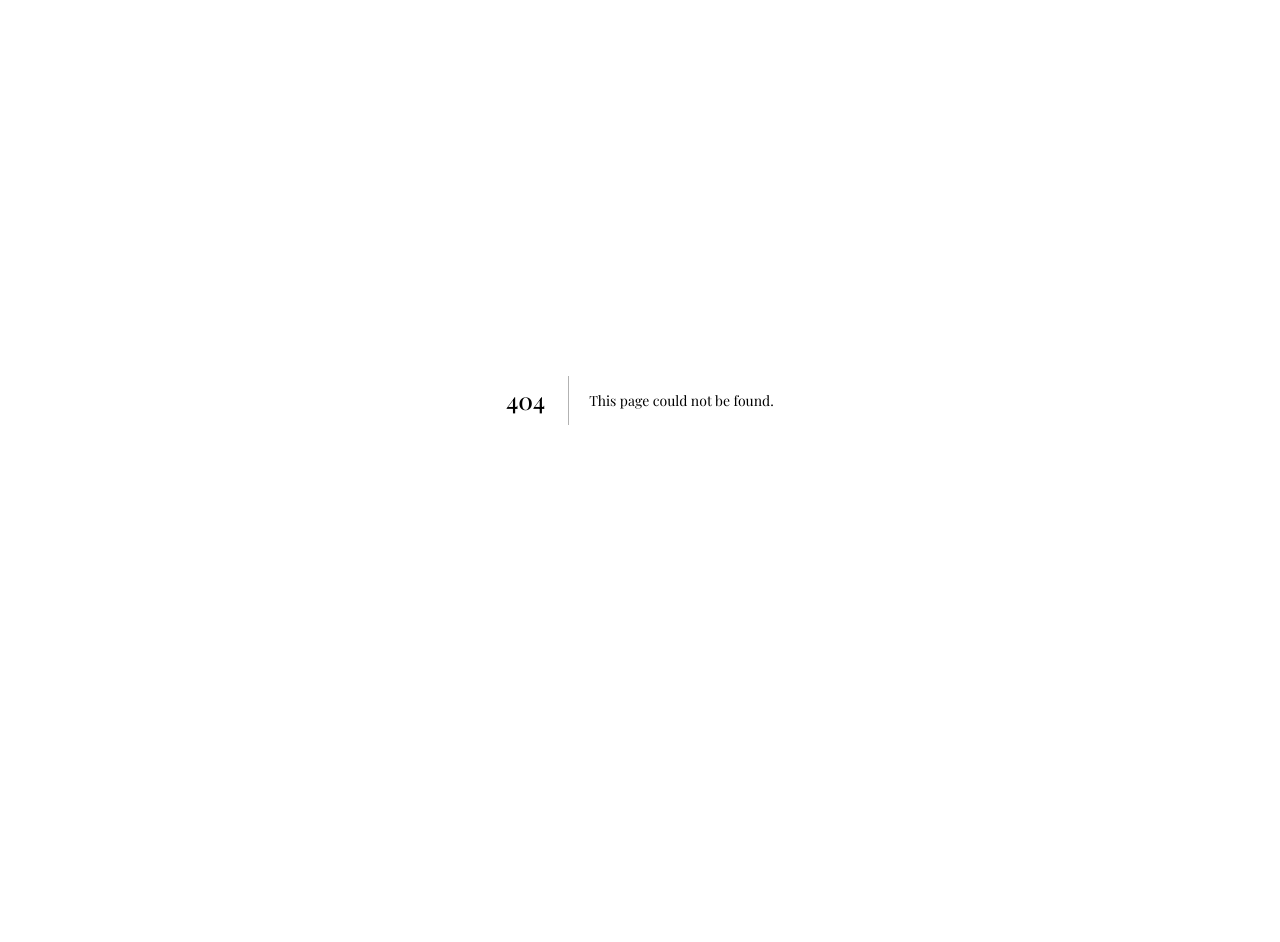
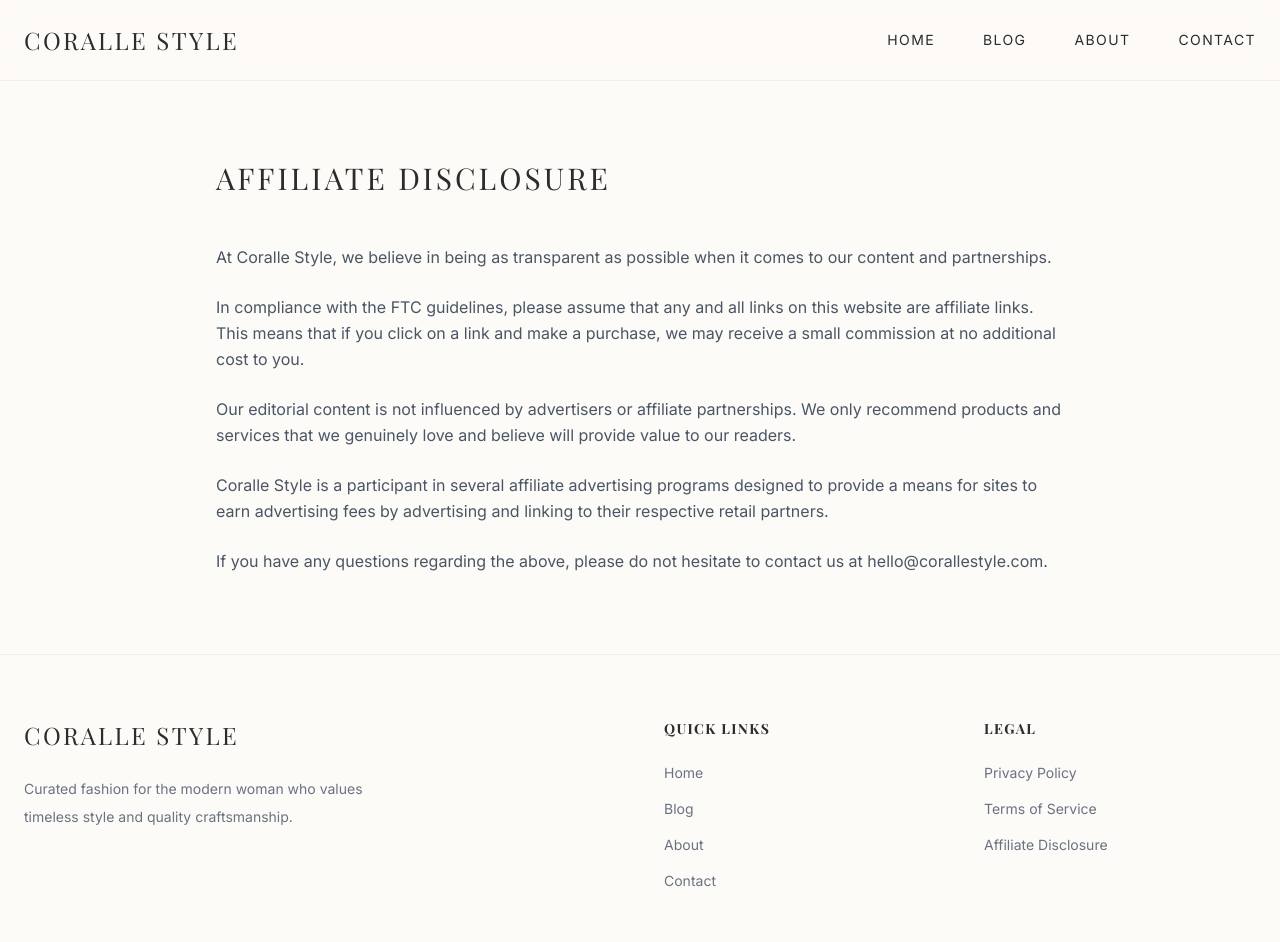
Before and after one commit to hemiao206-boop/accio-website-project, a Next.js app: page /affiliate-disclosure in a window 1280 px wide. Before the commit this address had no page. Shown: the top 942 px of the page. Before the commit the page ends 800 px from the top, so only its background shows below. Built offline with nearby package versions, Linux system fonts and the light colour scheme; a web font is replaced by a local one.

Commit message:
Add compliance pages (About, Contact, Privacy, Terms, Affiliate) and update navigation

```diff
--- /dev/null
+++ b/src/app/about/page.tsx
@@ -0,0 +1,32 @@
+import Navbar from '@/components/Navbar';
+import Footer from '@/components/Footer';
+
+export default function AboutPage() {
+  return (
+    <main className="min-h-screen bg-background">
+      <Navbar />
+      <div className="max-w-3xl mx-auto px-6 pt-40 pb-20">
+        <h1 className="text-4xl font-serif tracking-widest uppercase mb-12">About Coralle Style</h1>
+        <div className="prose prose-sm max-w-none text-gray-600 leading-loose space-y-6">
+          <p>
+            Welcome to Coralle Style, a curated destination for the modern woman who seeks elegance in every facet of life.
+            Founded on the principles of timelessness, quality, and conscious consumption, our mission is to redefine luxury
+            through a lens of simplicity and intentionality.
+          </p>
+          <p>
+            In a world of fast-paced trends, we advocate for the "Quiet Luxury"—pieces that tell a story, materials that
+            last a lifetime, and a lifestyle that prioritizes well-being and aesthetic harmony.
+          </p>
+          <p>
+            Whether it's the perfect cashmere sweater, a sustainable silk dress, or musings on art and travel,
+            Coralle Style is here to inspire your journey towards a more refined and purposeful existence.
+          </p>
+          <div className="pt-8 border-t border-accent/20">
+            <p className="font-serif italic text-lg">"Elegance is not standing out, but being remembered."</p>
+          </div>
+        </div>
+      </div>
+      <Footer />
+    </main>
+  );
+}
--- /dev/null
+++ b/src/app/affiliate-disclosure/page.tsx
@@ -0,0 +1,34 @@
+import Navbar from '@/components/Navbar';
+import Footer from '@/components/Footer';
+
+export default function AffiliateDisclosure() {
+  return (
+    <main className="min-h-screen bg-background">
+      <Navbar />
+      <div className="max-w-4xl mx-auto px-6 pt-40 pb-20">
+        <h1 className="text-3xl font-serif tracking-widest uppercase mb-12">Affiliate Disclosure</h1>
+        <div className="prose prose-sm max-w-none text-gray-600 leading-relaxed space-y-6">
+          <p>
+            At Coralle Style, we believe in being as transparent as possible when it comes to our content and partnerships.
+          </p>
+          <p>
+            In compliance with the FTC guidelines, please assume that any and all links on this website are affiliate links.
+            This means that if you click on a link and make a purchase, we may receive a small commission at no additional cost to you.
+          </p>
+          <p>
+            Our editorial content is not influenced by advertisers or affiliate partnerships. We only recommend products
+            and services that we genuinely love and believe will provide value to our readers.
+          </p>
+          <p>
+            Coralle Style is a participant in several affiliate advertising programs designed to provide a means for sites to earn
+            advertising fees by advertising and linking to their respective retail partners.
+          </p>
+          <p>
+            If you have any questions regarding the above, please do not hesitate to contact us at hello@corallestyle.com.
+          </p>
+        </div>
+      </div>
+      <Footer />
+    </main>
+  );
+}
--- /dev/null
+++ b/src/app/contact/page.tsx
@@ -0,0 +1,29 @@
+import Navbar from '@/components/Navbar';
+import Footer from '@/components/Footer';
+
+export default function ContactPage() {
+  return (
+    <main className="min-h-screen bg-background">
+      <Navbar />
+      <div className="max-w-3xl mx-auto px-6 pt-40 pb-20 text-center">
+        <h1 className="text-4xl font-serif tracking-widest uppercase mb-12">Get in Touch</h1>
+        <div className="prose prose-sm max-w-none text-gray-600 leading-loose space-y-8">
+          <p>
+            We value your feedback and inquiries. Whether you have a question about our content,
+            are interested in a partnership, or just want to say hello, we'd love to hear from you.
+          </p>
+          <div className="py-12 border-y border-accent/20">
+            <p className="text-sm uppercase tracking-widest mb-2 font-bold">Email Us</p>
+            <a href="mailto:hello@corallestyle.com" className="text-2xl font-serif hover:text-accent transition-colors">
+              hello@corallestyle.com
+            </a>
+          </div>
+          <p className="text-xs uppercase tracking-widest text-gray-400">
+            We aim to respond to all inquiries within 48 hours.
+          </p>
+        </div>
+      </div>
+      <Footer />
+    </main>
+  );
+}
--- /dev/null
+++ b/src/app/privacy-policy/page.tsx
@@ -0,0 +1,38 @@
+import Navbar from '@/components/Navbar';
+import Footer from '@/components/Footer';
+
+export default function PrivacyPolicy() {
+  return (
+    <main className="min-h-screen bg-background">
+      <Navbar />
+      <div className="max-w-4xl mx-auto px-6 pt-40 pb-20">
+        <h1 className="text-3xl font-serif tracking-widest uppercase mb-12">Privacy Policy</h1>
+        <div className="prose prose-sm max-w-none text-gray-600 leading-relaxed space-y-6">
+          <p>Last Updated: May 2, 2026</p>
+          <section>
+            <h2 className="text-lg font-bold uppercase tracking-widest text-foreground mt-8 mb-4">1. Introduction</h2>
+            <p>Welcome to Coralle Style. We respect your privacy and are committed to protecting your personal data. This privacy policy will inform you as to how we look after your personal data when you visit our website.</p>
+          </section>
+          <section>
+            <h2 className="text-lg font-bold uppercase tracking-widest text-foreground mt-8 mb-4">2. Data We Collect</h2>
+            <p>We may collect, use, store and transfer different kinds of personal data about you which we have grouped together as follows:</p>
+            <ul className="list-disc pl-5 space-y-2">
+              <li>Identity Data includes first name, last name.</li>
+              <li>Contact Data includes email address.</li>
+              <li>Technical Data includes internet protocol (IP) address, browser type and version, time zone setting and location.</li>
+            </ul>
+          </section>
+          <section>
+            <h2 className="text-lg font-bold uppercase tracking-widest text-foreground mt-8 mb-4">3. Affiliate Disclosure</h2>
+            <p>As an affiliate, we may earn a commission from qualifying purchases made through links on our site. This does not affect the price you pay.</p>
+          </section>
+          <section>
+            <h2 className="text-lg font-bold uppercase tracking-widest text-foreground mt-8 mb-4">4. Contact Us</h2>
+            <p>If you have any questions about this privacy policy, please contact us at hello@corallestyle.com.</p>
+          </section>
+        </div>
+      </div>
+      <Footer />
+    </main>
+  );
+}
--- /dev/null
+++ b/src/app/terms-of-service/page.tsx
@@ -0,0 +1,33 @@
+import Navbar from '@/components/Navbar';
+import Footer from '@/components/Footer';
+
+export default function TermsOfService() {
+  return (
+    <main className="min-h-screen bg-background">
+      <Navbar />
+      <div className="max-w-4xl mx-auto px-6 pt-40 pb-20">
+        <h1 className="text-3xl font-serif tracking-widest uppercase mb-12">Terms of Service</h1>
+        <div className="prose prose-sm max-w-none text-gray-600 leading-relaxed space-y-6">
+          <p>Last Updated: May 2, 2026</p>
+          <section>
+            <h2 className="text-lg font-bold uppercase tracking-widest text-foreground mt-8 mb-4">1. Acceptance of Terms</h2>
+            <p>By accessing and using Coralle Style, you accept and agree to be bound by the terms and provision of this agreement.</p>
+          </section>
+          <section>
+            <h2 className="text-lg font-bold uppercase tracking-widest text-foreground mt-8 mb-4">2. Intellectual Property</h2>
+            <p>The content, organization, graphics, design, and other matters related to the Site are protected under applicable copyrights and other proprietary laws.</p>
+          </section>
+          <section>
+            <h2 className="text-lg font-bold uppercase tracking-widest text-foreground mt-8 mb-4">3. Use License</h2>
+            <p>Permission is granted to temporarily download one copy of the materials on Coralle Style's website for personal, non-commercial transitory viewing only.</p>
+          </section>
+          <section>
+            <h2 className="text-lg font-bold uppercase tracking-widest text-foreground mt-8 mb-4">4. Governing Law</h2>
+            <p>Any claim relating to Coralle Style's website shall be governed by the laws of the site owner's jurisdiction without regard to its conflict of law provisions.</p>
+          </section>
+        </div>
+      </div>
+      <Footer />
+    </main>
+  );
+}
--- a/src/components/Footer.tsx
+++ b/src/components/Footer.tsx
@@ -3,7 +3,7 @@ export default function Footer() {
     <footer className="py-16 px-6 border-t border-accent/20">
       <div className="max-w-7xl mx-auto grid grid-cols-1 md:grid-cols-4 gap-12">
         <div className="md:col-span-2">
-          <h2 className="text-2xl font-serif tracking-widest uppercase mb-6">Elegance</h2>
+          <h2 className="text-2xl font-serif tracking-widest uppercase mb-6">Coralle Style</h2>
           <p className="text-sm text-gray-500 max-w-sm leading-loose">
             Curated fashion for the modern woman who values timeless style and quality craftsmanship.
           </p>
@@ -13,7 +13,16 @@ export default function Footer() {
           <ul className="space-y-4 text-sm text-gray-500">
             <li><a href="/" className="hover:text-accent transition-colors">Home</a></li>
             <li><a href="/blog" className="hover:text-accent transition-colors">Blog</a></li>
-            <li><a href="/collections" className="hover:text-accent transition-colors">Collections</a></li>
+            <li><a href="/about" className="hover:text-accent transition-colors">About</a></li>
+            <li><a href="/contact" className="hover:text-accent transition-colors">Contact</a></li>
+          </ul>
+        </div>
+        <div>
+          <h3 className="text-sm uppercase tracking-widest mb-6 font-bold">Legal</h3>
+          <ul className="space-y-4 text-sm text-gray-500">
+            <li><a href="/privacy-policy" className="hover:text-accent transition-colors">Privacy Policy</a></li>
+            <li><a href="/terms-of-service" className="hover:text-accent transition-colors">Terms of Service</a></li>
+            <li><a href="/affiliate-disclosure" className="hover:text-accent transition-colors">Affiliate Disclosure</a></li>
           </ul>
         </div>
         <div>
--- a/src/components/Navbar.tsx
+++ b/src/components/Navbar.tsx
@@ -10,12 +10,9 @@ export default function Navbar() {
         <div className="hidden md:flex space-x-12 text-sm uppercase tracking-widest">
           <Link href="/" className="hover:text-accent transition-colors">Home</Link>
           <Link href="/blog" className="hover:text-accent transition-colors">Blog</Link>
-          <Link href="/collections" className="hover:text-accent transition-colors">Collections</Link>
           <Link href="/about" className="hover:text-accent transition-colors">About</Link>
+          <Link href="/contact" className="hover:text-accent transition-colors">Contact</Link>
         </div>
-        <button className="text-sm uppercase tracking-widest border-b border-foreground">
-          Contact
-        </button>
       </div>
     </nav>
   );
```
